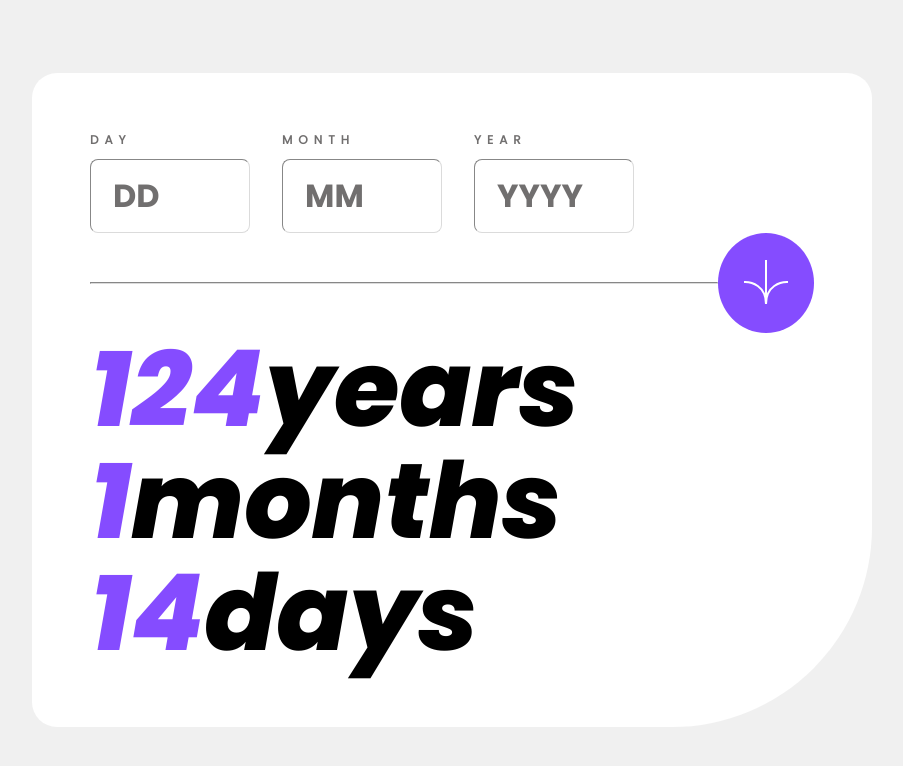
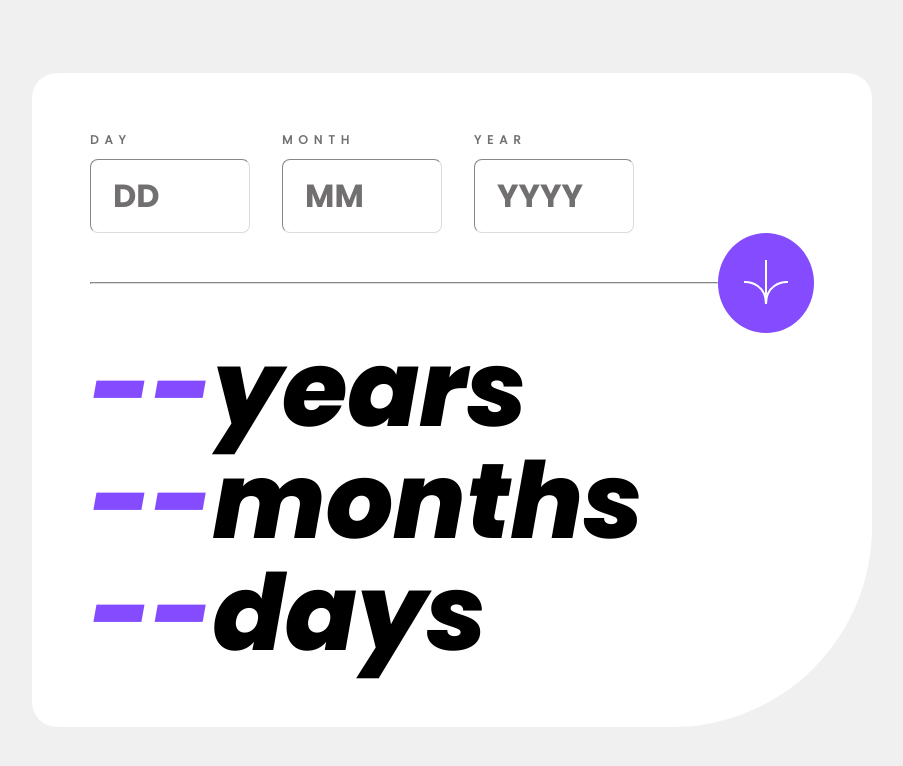
Before and after one commit to korchel/age-calculator, a React (Create React App) app: page / in a window 1280 px wide. Shown: the top 766 px of the page, without its empty margins (188-1091 px from the left). Built offline with nearby package versions, Linux system fonts and the light colour scheme.

Commit message:
i18next added

```diff
--- a/package.json
+++ b/package.json
@@ -6,8 +6,10 @@
     "@reduxjs/toolkit": "^2.0.1",
     "date-fns": "^3.2.0",
     "formik": "^2.4.5",
+    "i18next": "^23.7.16",
     "react": "^18.2.0",
     "react-dom": "^18.2.0",
+    "react-i18next": "^14.0.0",
     "react-redux": "^9.1.0",
     "react-scripts": "5.0.1",
     "yup": "^1.3.3"
--- a/src/components/Input.jsx
+++ b/src/components/Input.jsx
@@ -6,7 +6,9 @@ import {
 import { useDispatch } from 'react-redux';
 
 import validationSchema from './validationSchema';
-import { setDay, setMonth, setYear } from '../store/store';
+import {
+  setDay, setMonth, setYear, setShow,
+} from '../store/store';
 
 const Input = () => {
   const dispatch = useDispatch();
@@ -26,6 +28,7 @@ const Input = () => {
         dispatch(setDay(day));
         dispatch(setMonth(month));
         dispatch(setYear(year));
+        dispatch(setShow(true));
       }}
     >
       {() => (
--- a/src/components/Output.jsx
+++ b/src/components/Output.jsx
@@ -2,6 +2,7 @@
 import { React } from 'react';
 import { useSelector } from 'react-redux';
 import { intervalToDuration } from 'date-fns';
+import { useTranslation } from 'react-i18next';
 
 import { getValues } from '../store/store';
 
@@ -16,20 +17,25 @@ const getTime = (day, month, year) => {
 };
 
 const Output = () => {
-  const { day, month, year } = useSelector(getValues);
+  const { t } = useTranslation();
+
+  const {
+    day, month, year, show,
+  } = useSelector(getValues);
   const { years, months, days } = getTime(day, month, year);
+
   return (
     <div>
       <p className="result-text">
-        {years === undefined ? <span>--</span> : <span>{years}</span>}
-        years
+        {show ? <span>{years || 0}</span> : <span>--</span>}
+        {t('years.count', { count: years })}
       </p>
       <p className="result-text">
-        {months === undefined ? <span>--</span> : <span>{months}</span>}
+        {show ? <span>{months || 0}</span> : <span>--</span>}
         months
       </p>
       <p className="result-text">
-        {days === undefined ? <span>--</span> : <span>{days}</span>}
+        {show ? <span>{days || 0}</span> : <span>--</span>}
         days
       </p>
     </div>
--- a/src/index.js
+++ b/src/index.js
@@ -1,16 +1,12 @@
 /* eslint-disable functional/no-expression-statements */
-import React from 'react';
 import ReactDOM from 'react-dom/client';
 import './index.css';
-import App from './App';
+import init from './init';
 
-const app = () => {
+const app = async () => {
   const root = ReactDOM.createRoot(document.getElementById('root'));
-  root.render(
-    <React.StrictMode>
-      <App />
-    </React.StrictMode>,
-  );
+  const vdom = await init();
+  root.render(vdom);
 };
 
 app();
--- /dev/null
+++ b/src/init.jsx
@@ -0,0 +1,28 @@
+/* eslint-disable functional/no-expression-statements */
+import React, { StrictMode } from 'react';
+import i18next from 'i18next';
+import { initReactI18next, I18nextProvider } from 'react-i18next';
+
+import App from './App';
+import resources from './locales/index';
+
+const init = async () => {
+  const i18n = i18next.createInstance();
+  const options = {
+    resources,
+    fallbackLng: 'en',
+  };
+  i18n
+    .use(initReactI18next)
+    .init(options);
+
+  return (
+    <StrictMode>
+      <I18nextProvider i18n={i18n}>
+        <App />
+      </I18nextProvider>
+    </StrictMode>
+  );
+};
+
+export default init;
--- /dev/null
+++ b/src/locales/en.js
@@ -0,0 +1,18 @@
+const en = {
+  translation: {
+    years: {
+      count_one: 'year',
+      count_other: 'years',
+    },
+    months: {
+      count_one: 'month',
+      count_other: 'months',
+    },
+    days: {
+      count_one: 'day',
+      count_other: 'days',
+    },
+  },
+};
+
+export default en;
--- /dev/null
+++ b/src/locales/index.js
@@ -0,0 +1,5 @@
+import en from './en.js';
+
+const resources = { en };
+
+export default resources;
--- a/src/store/store.js
+++ b/src/store/store.js
@@ -6,6 +6,7 @@ const initialState = {
   day: 0,
   month: 0,
   year: 0,
+  show: false,
 };
 
 const date = createSlice({
@@ -21,6 +22,9 @@ const date = createSlice({
     setYear: (state, action) => {
       state.year = action.payload;
     },
+    setShow: (state) => {
+      state.show = true;
+    },
   },
 });
 
@@ -31,7 +35,7 @@ export default configureStore({
 });
 
 export const {
-  setDay, setMonth, setYear,
+  setDay, setMonth, setYear, setShow,
 } = date.actions;
 
 export const getValues = (state) => state.dateReducer;
```
Also changed, not shown: 1 other file (tests, documents, lock files or other folders).
